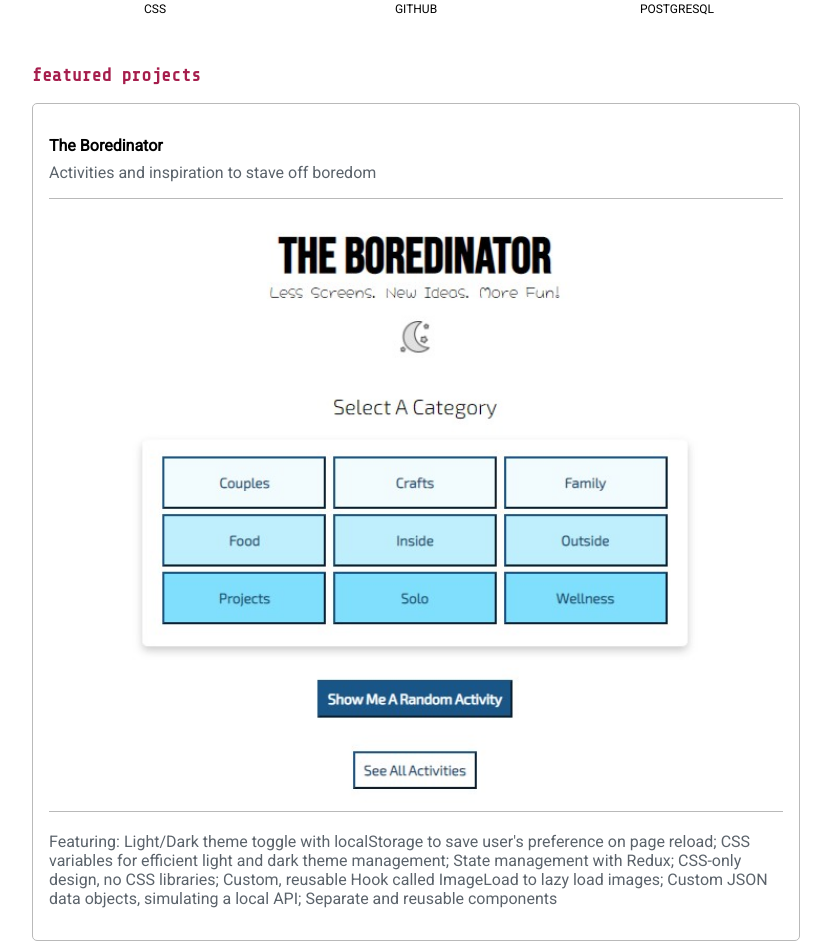
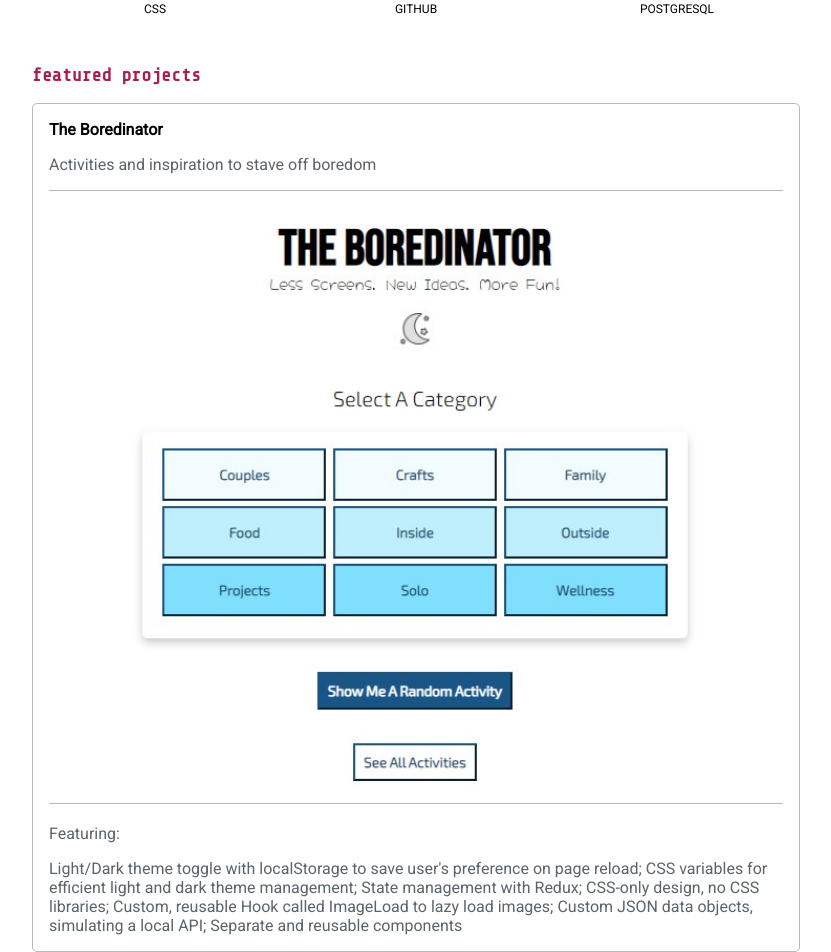
Before and after one commit to jamesncox/portfolio-v2, a React (Create React App) app: page / in a window 1280 px wide. Shown: the part 620-1572 px from the top of the page, without its empty margins (224-1055 px from the left). Built offline with nearby package versions, Linux system fonts and the light colour scheme.

Commit message:
Update FeaturedProjects layout

```diff
--- a/src/components/projects/FeaturedProjects.js
+++ b/src/components/projects/FeaturedProjects.js
@@ -18,7 +18,8 @@ export default function FeaturedProjects() {
                             placeholder={TheBoredinatorTiny}
                             alt="Screenshot of The Boredinator home page"
                         />
-                    <p className="project-description">Featuring: Light/Dark theme toggle with localStorage to save user's preference on page reload; CSS variables for efficient light and dark theme management; State management with Redux; CSS-only design, no CSS libraries; Custom, reusable Hook called ImageLoad to lazy load images; Custom JSON data objects, simulating a local API; Separate and reusable components</p>
+                    <p className="project-description">Featuring: </p>
+                    <p className="project-description">Light/Dark theme toggle with localStorage to save user's preference on page reload; CSS variables for efficient light and dark theme management; State management with Redux; CSS-only design, no CSS libraries; Custom, reusable Hook called ImageLoad to lazy load images; Custom JSON data objects, simulating a local API; Separate and reusable components</p>
                 </div>
             </div>
         </>
--- a/src/stylesheets/App.css
+++ b/src/stylesheets/App.css
@@ -259,8 +259,8 @@ body.dark {
     font-family: 'Roboto', sans-serif;
     font-weight: var(--font-weight);
     color: var(--name-color);
-    margin-bottom: -.5rem;
-    margin-top: 1rem;
+    margin-bottom: 0;
+    margin-top: 0;
 }
 
 .project-image {
@@ -280,4 +280,5 @@ body.dark {
 .project-description {
     font-family: 'Roboto', sans-serif;
     color: var(--description-color);
+    margin-bottom: 0;
 }
```
